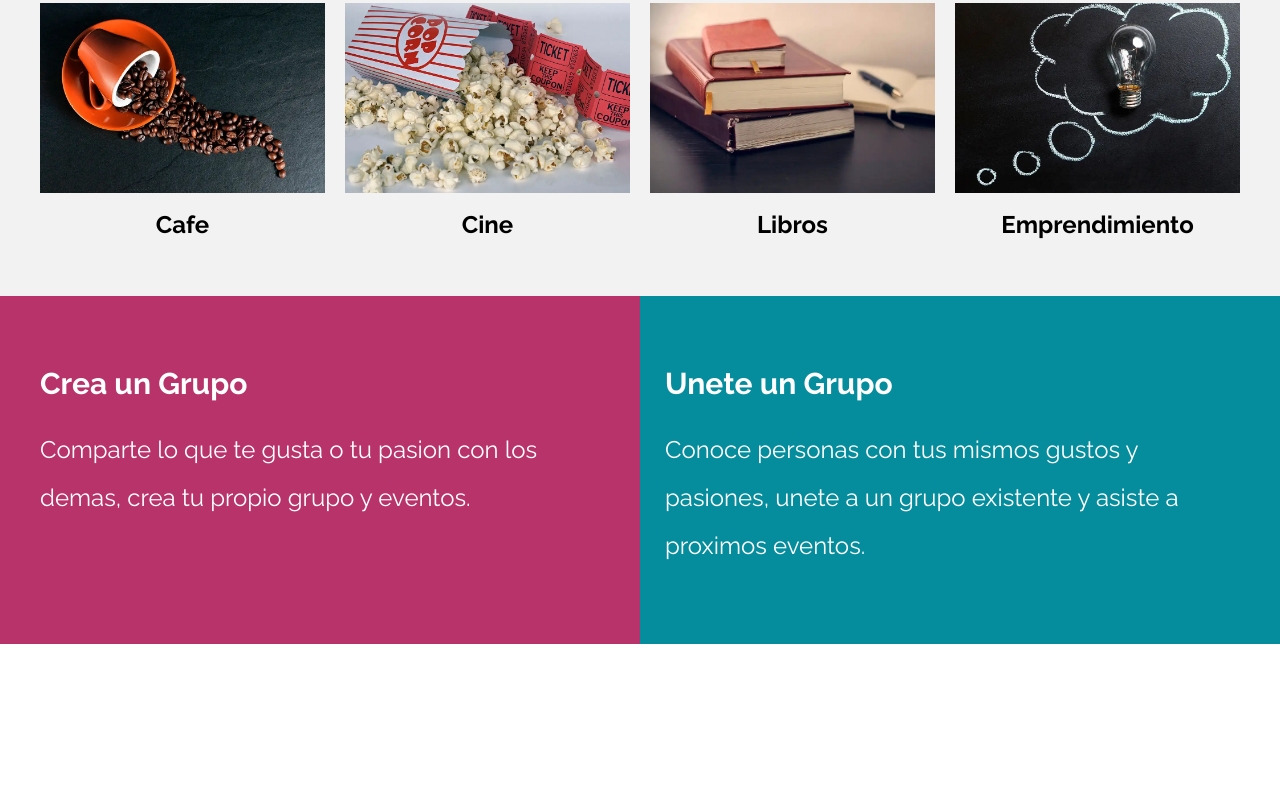
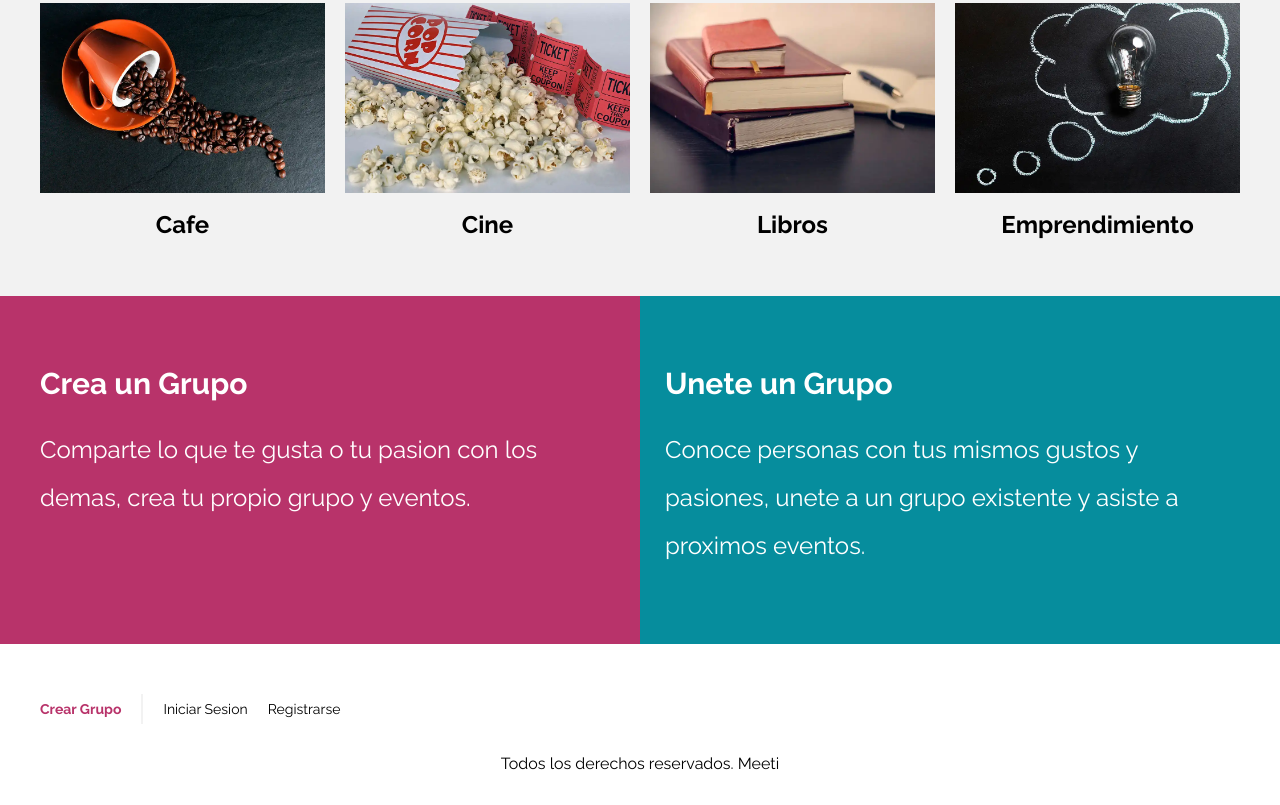
Before and after one commit to Dev-socar/Meeti, a website: page index.html in a window 1280 px wide. Shown: the part 2081-2886 px from the top of the page. Before the commit the page ends 2725 px from the top, so only its background shows below. Drawn offline with Linux system fonts and the light colour scheme.

Commit message:
footer: estilos finalizados

```diff
--- a/index.html
+++ b/index.html
@@ -172,15 +172,25 @@
         <div class="grupos__grid contenedor">
             <div class="grupos__bloque">
                 <h3 class="grupos__heading">Crea un Grupo</h3>
-                <p class="grupos__texto">Comparte lo que te gusta o tu pasion con los demas, crea tu propio grupo y eventos.</p>
+                <p class="grupos__texto">Comparte lo que te gusta o tu pasion con los demas, crea tu propio grupo y
+                    eventos.</p>
             </div>
             <div class="grupos__bloque">
                 <h3 class="grupos__heading">Unete un Grupo</h3>
-                <p class="grupos__texto">Conoce personas con tus mismos gustos y pasiones, unete a un grupo existente y asiste a proximos eventos.</p>
+                <p class="grupos__texto">Conoce personas con tus mismos gustos y pasiones, unete a un grupo existente y
+                    asiste a proximos eventos.</p>
             </div>
         </div>
     </section>
 
+    <footer class="footer contenedor">
+        <nav class="navegacion">
+            <a class="navegacion__enlace navegacion__enlace--crear" href="#">Crear Grupo</a>
+            <a class="navegacion__enlace" href="#">Iniciar Sesion</a>
+            <a class="navegacion__enlace" href="#">Registrarse</a>
+        </nav>
+        <p class="footer__copyright">Todos los derechos reservados. Meeti</p>
+    </footer>
 </body>
 
 </html>
--- a/src/scss/app.scss
+++ b/src/scss/app.scss
@@ -1,3 +1,4 @@
 @use 'base';
 @use 'iu/header';
 @use 'iu/contenido';
+@use 'iu/footer';
--- /dev/null
+++ b/src/scss/iu/footer/_footer.scss
@@ -0,0 +1,8 @@
+.footer{
+    padding-top: 5rem;
+
+    &__copyright{
+        padding: 1rem;
+        text-align: center;
+    }
+}
--- /dev/null
+++ b/src/scss/iu/footer/_index.scss
@@ -0,0 +1 @@
+@forward 'footer';
```
Also changed, not shown: build/css/app.css, 1 other file.
